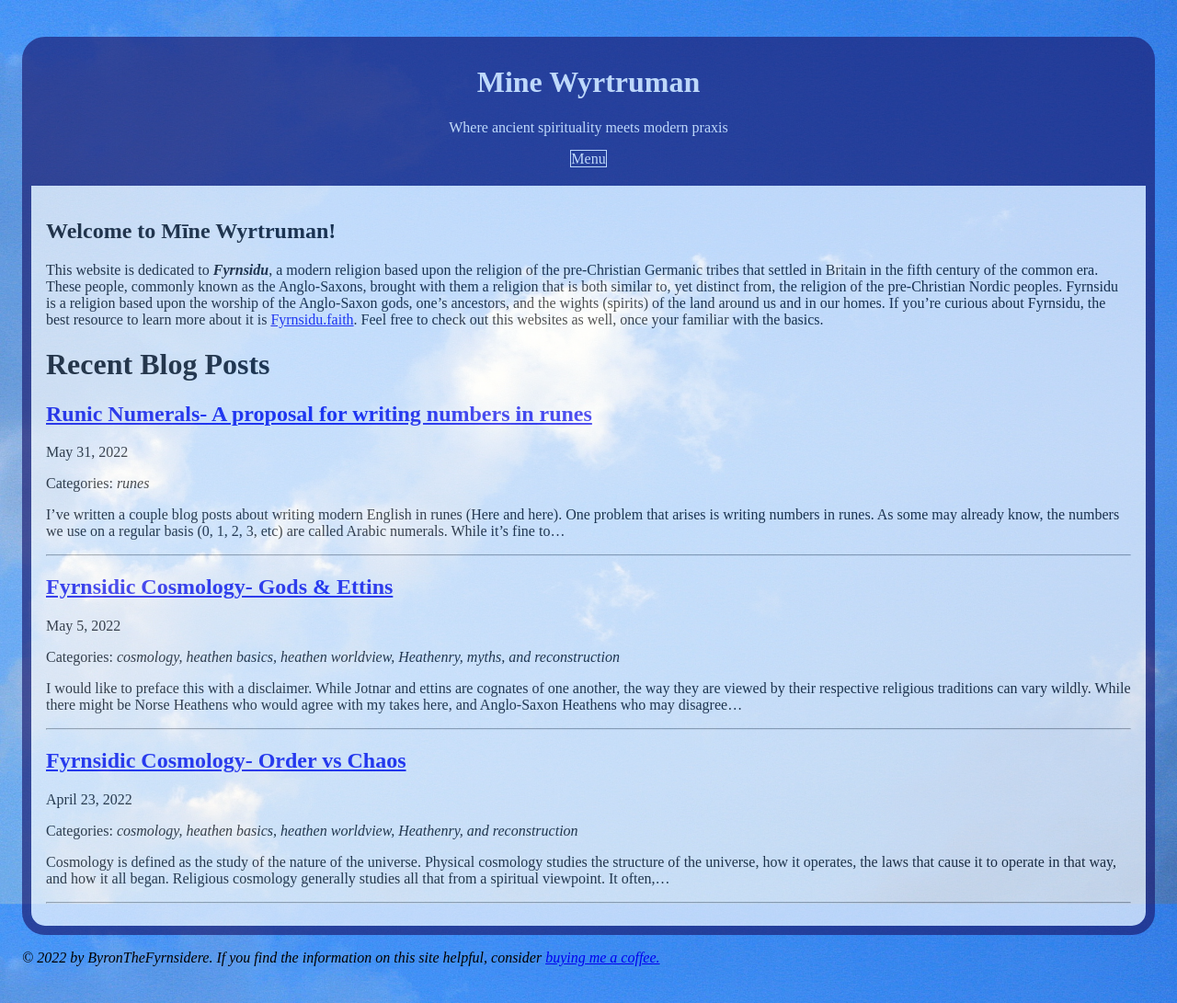
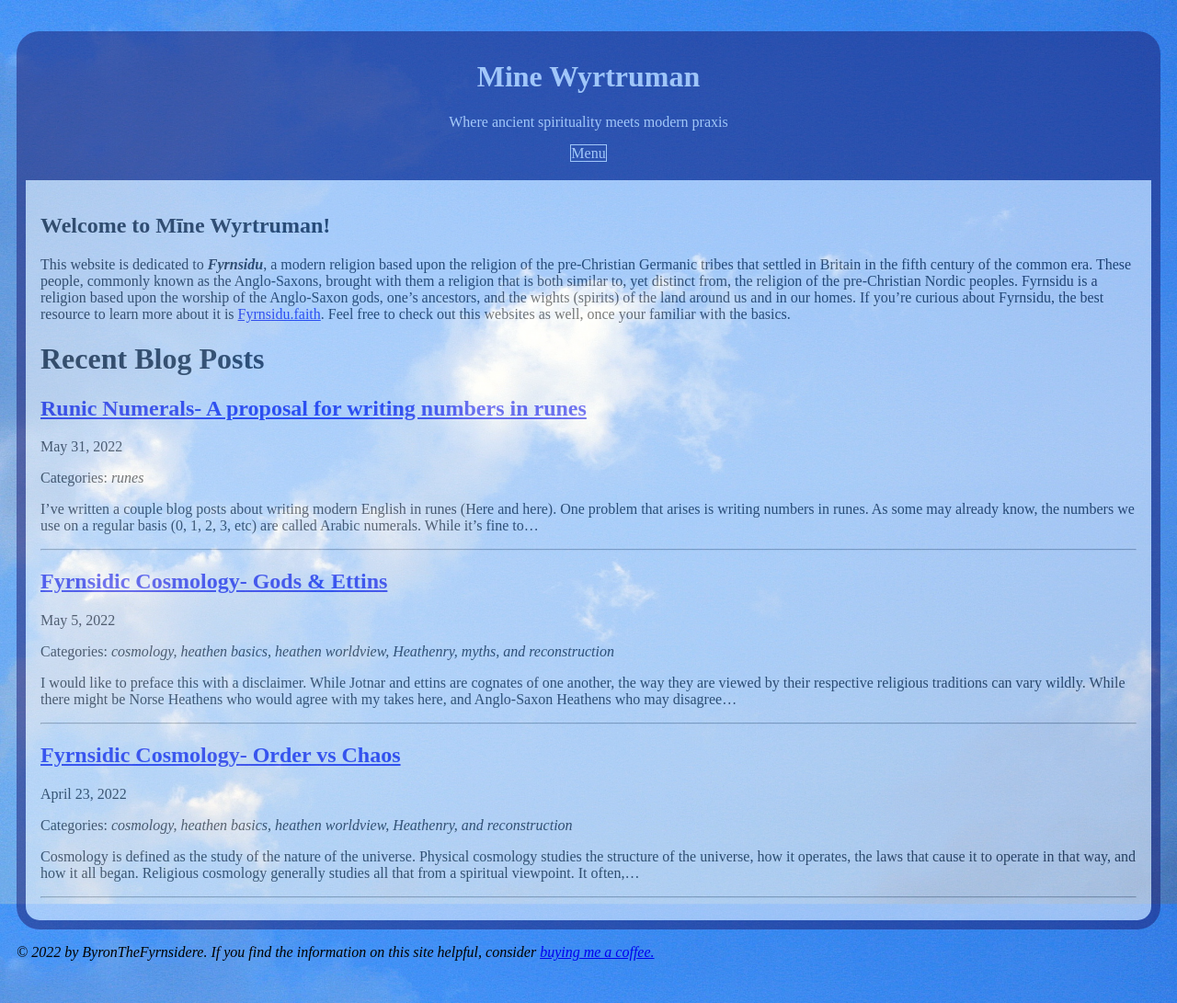
Before and after one commit to byronpendason/byronpendason.github.io, a Jekyll site: the page built from index.md, in a window 1280 px wide. Shown: the whole page at 92% size. Built offline with Jekyll 4.4.1, drawn with Linux system fonts in a browser that asks for light colours; our own code applies the rules of GitHub Pages for plain Markdown files; comment, search, counter and statistics services are not loaded.

Commit message:
Update style.css

```diff
--- a/css/style.css
+++ b/css/style.css
@@ -5,11 +5,11 @@
   background-size: cover;
   position: center;
   color: black;
-  padding: 1em;
+  padding: 10px;
 }
 #header {
   background-color: midnightblue;
-  opacity: 0.66;
+  opacity: 0.5;
   color: white;
   border-radius: 25px 25px 0px 0px;
   border-color: midnightblue;
@@ -29,6 +29,7 @@
   display: block;
   background-color: midnightblue;
   margin-left: auto;
+  opacity: 1.0;
   margin-right: auto;
 }
 .dropbtn {
@@ -39,7 +40,6 @@
 }
 .dropdownContent {
   display: none;
-  opacity: 1;
   position: absolute;
   background-color: white;
   border-radius: 0px 0px 25px 25px;
@@ -62,7 +62,7 @@
   border-width: 10px;
   border-style: solid;
   padding: 1em;
-  opacity: 0.66;
+  opacity: 0.5;
 }
 #footer {
   margin-top: 0px;
```
